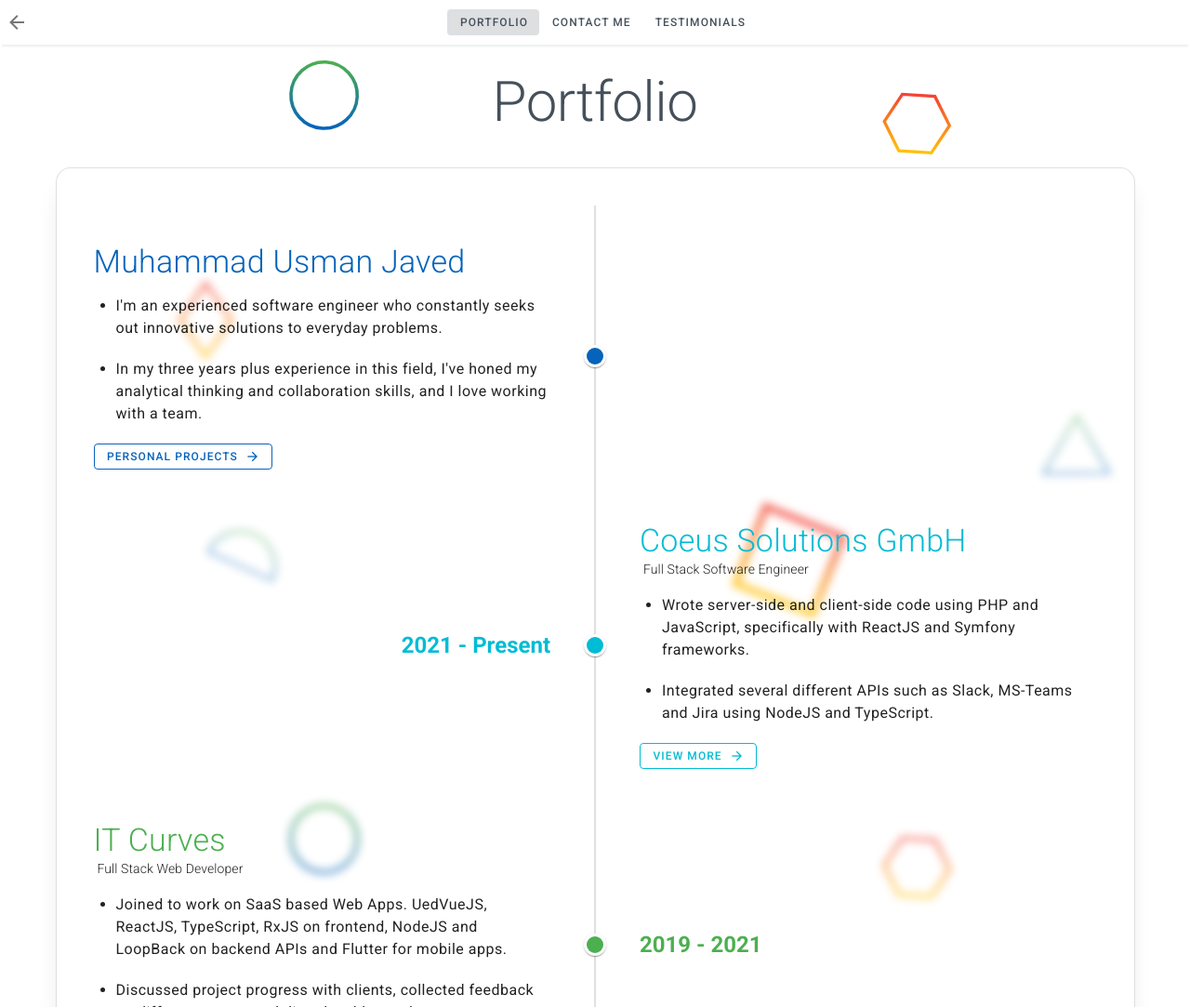
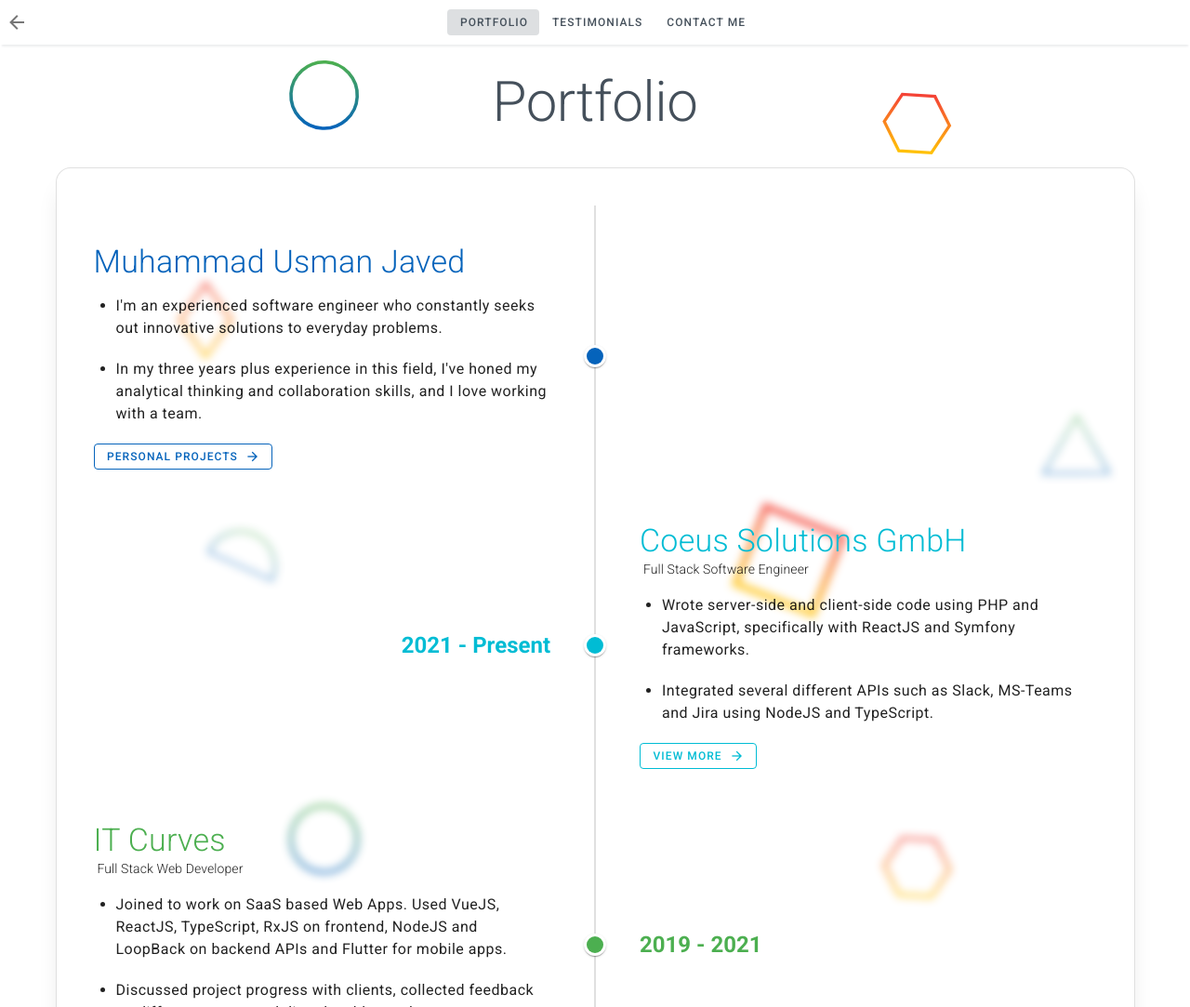
Before and after one commit to usman-web-dev/portfolio, a Nuxt app: page /portfolio in a window 1280 px wide. Shown: the top 1083 px of the page at 93% size. Built offline with nearby package versions, Linux system fonts and the light colour scheme.

Commit message:
Fixed some content.

```diff
--- a/layouts/default.vue
+++ b/layouts/default.vue
@@ -23,8 +23,8 @@
             <template
               v-for="([text, name], i) in Object.entries({
                 Portfolio: 'portfolio',
-                'Contact Me': 'contact',
-                Testimonials: 'testimonials'
+                Testimonials: 'testimonials',
+                'Contact Me': 'contact'
               })"
             >
               <v-btn
--- a/pages/portfolio/index.vue
+++ b/pages/portfolio/index.vue
@@ -139,7 +139,7 @@
         company: 'IT Curves',
         title: 'Full Stack Web Developer',
         points: [
-          'Joined to work on SaaS based Web Apps. UedVueJS, ReactJS, TypeScript, RxJS on frontend, NodeJS and LoopBack on backend APIs and Flutter for mobile apps.',
+          'Joined to work on SaaS based Web Apps. Used VueJS, ReactJS, TypeScript, RxJS on frontend, NodeJS and LoopBack on backend APIs and Flutter for mobile apps.',
           'Discussed project progress with clients, collected feedback on different stages and directly addressed concerns.'
         ],
         link: 'it-curves'
```
